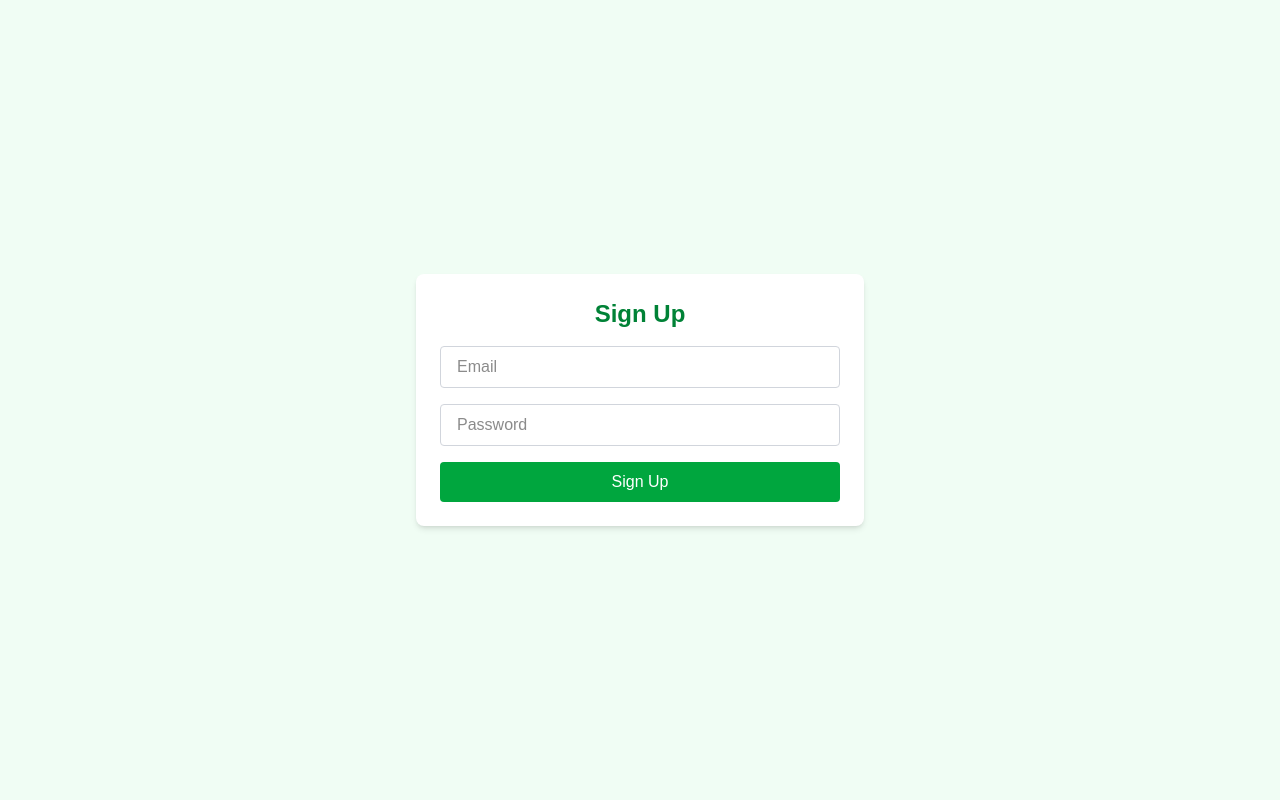
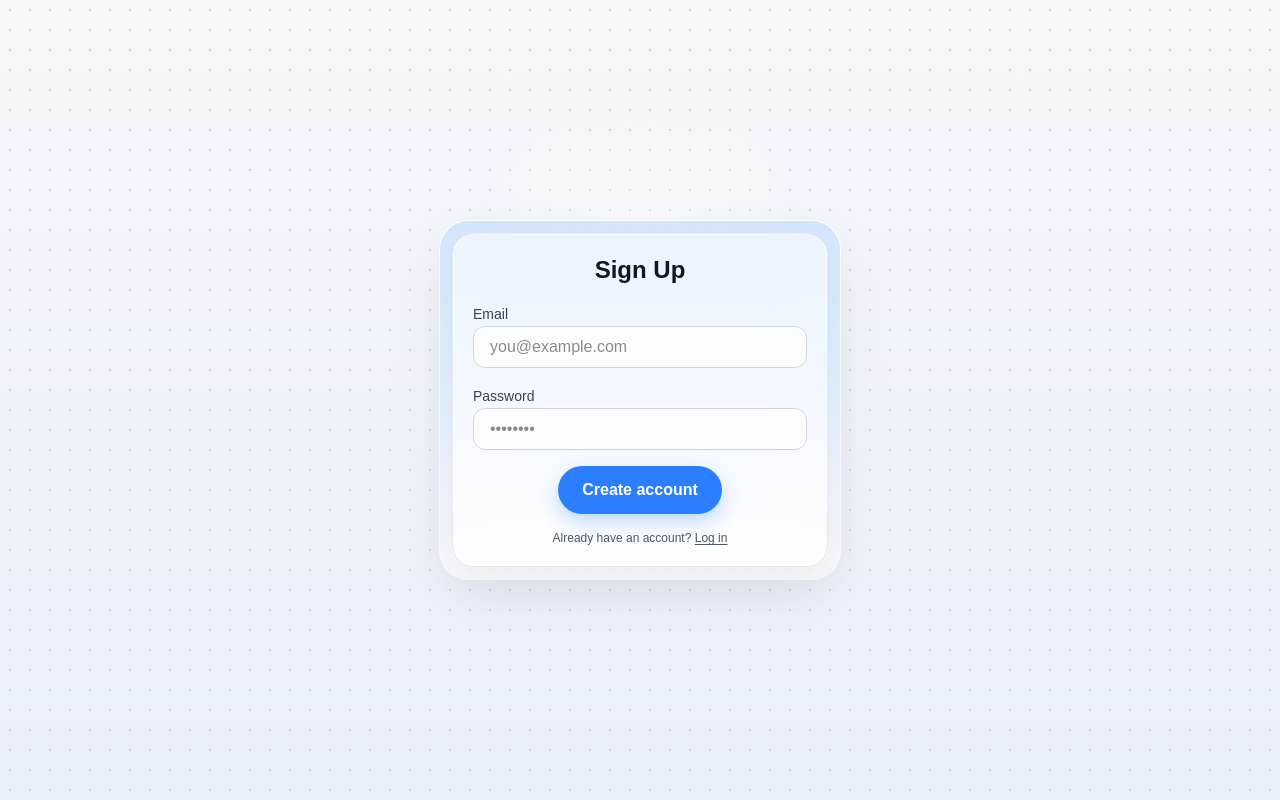
Before and after one commit to moud2/German-word-generator, a Next.js app in the folder word-generator/: page /signup in a window 1280 px wide. Built offline with nearby package versions, Linux system fonts and the light colour scheme; no server answers.

Commit message:
sing up and sing in

```diff
--- a/word-generator/src/app/login/page.tsx
+++ b/word-generator/src/app/login/page.tsx
@@ -3,7 +3,7 @@
 import { useState, useEffect } from 'react';
 import { supabase } from '../lib/supabaseClient';
 import { useRouter } from 'next/navigation';
-import { useAuth } from '../context/AuthContext'; // adjust path if needed
+import { useAuth } from '../context/AuthContext';
 
 export default function LoginPage() {
   const [email, setEmail] = useState('');
@@ -24,58 +24,89 @@ export default function LoginPage() {
     } else {
       setMessage('Logged in successfully!');
       setMessageType('success');
-      // ❌ Do not push(router) immediately here
     }
   };
 
-  // ✅ Auto redirect when user is logged in
   useEffect(() => {
-    if (!loading && user) {
-      router.push('/');
-    }
+    if (!loading && user) router.push('/');
   }, [user, loading, router]);
 
   return (
-    <div className="min-h-screen bg-green-50 flex items-center justify-center px-4">
-      <form
-        onSubmit={handleLogin}
-        className="bg-white p-6 rounded-lg shadow-md w-full max-w-md flex flex-col gap-4"
-      >
-        <h1 className="text-2xl font-bold text-green-700 text-center">Log In</h1>
+    <div className="relative min-h-screen flex flex-col bg-gradient-to-b from-[#f5f7fa] to-[#e8f0f8]">
+      {/* Background dots */}
+      <div
+        aria-hidden="true"
+        className="absolute inset-0 bg-[radial-gradient(#d1d5db_1px,transparent_1px)] [background-size:20px_20px] pointer-events-none"
+      />
 
+      {/* Centered shell */}
+      <main className="flex flex-1 items-center justify-center relative z-10 px-4 py-10">
+        <div className="relative">
+          {/* light halo */}
+          <div className="pointer-events-none absolute w-[420px] h-[520px] -top-16 left-1/2 -translate-x-1/2 rounded-[32px] bg-[radial-gradient(80%_120%_at_50%_0%,rgba(255,255,255,.8),transparent_50%)] blur-xl opacity-60" />
+
+          {/* OUTER LIGHT SHELL */}
+          <div className="relative w-[400px] max-w-full rounded-[28px] p-3 ring-1 ring-white/60 bg-gradient-to-b from-blue-200/60 to-white/60 backdrop-blur-xl shadow-[0_0_0_1px_rgba(255,255,255,.6),0_20px_60px_rgba(0,0,0,.05)]">
+            {/* INNER GLASS CARD */}
+            <div className="relative rounded-[22px] bg-white/60 backdrop-blur-xl border border-gray-200 p-5 text-gray-900 shadow-[inset_0_0_0_1px_rgba(255,255,255,.6),0_20px_50px_rgba(0,0,0,.05)]">
+              <h1 className="text-2xl font-bold text-center mb-4">Log In</h1>
+
+              <form onSubmit={handleLogin} className="space-y-4">
+                <div className="space-y-1">
+                  <label htmlFor="email" className="text-sm text-gray-700">Email</label>
                   <input
+                    id="email"
                     type="email"
-          placeholder="Email"
+                    placeholder="you@example.com"
                     value={email}
                     onChange={e => setEmail(e.target.value)}
-          className="border border-gray-300 rounded px-4 py-2 focus:outline-none focus:ring-2 focus:ring-green-400"
+                    className="w-full rounded-xl border border-gray-300 bg-white/80 px-4 py-2 outline-none focus:ring-2 focus:ring-blue-400"
+                    required
                   />
+                </div>
 
+                <div className="space-y-1">
+                  <label htmlFor="password" className="text-sm text-gray-700">Password</label>
                   <input
+                    id="password"
                     type="password"
-          placeholder="Password"
+                    placeholder="••••••••"
                     value={password}
                     onChange={e => setPassword(e.target.value)}
-          className="border border-gray-300 rounded px-4 py-2 focus:outline-none focus:ring-2 focus:ring-green-400"
+                    className="w-full rounded-xl border border-gray-300 bg-white/80 px-4 py-2 outline-none focus:ring-2 focus:ring-blue-400"
+                    required
                   />
+                </div>
 
+                <div className="flex justify-center mt-2">
                   <button
                     type="submit"
-          className="bg-green-600 text-white py-2 rounded hover:bg-green-700"
+                    className="inline-flex items-center gap-2 px-6 py-3 rounded-full bg-blue-500 hover:bg-blue-400 text-white font-semibold shadow-[0_8px_20px_rgba(59,130,246,.3)] transition"
                   >
                     Log In
                   </button>
+                </div>
 
                 {message && (
                   <p
-            className={`text-sm text-center ${
-              messageType === 'success' ? 'text-green-600' : 'text-red-600'
+                    className={`text-sm text-center mt-2 ${
+                      messageType === 'success' ? 'text-blue-700' : 'text-red-600'
                     }`}
                   >
                     {message}
                   </p>
                 )}
               </form>
+
+              {/* Small links row */}
+              <div className="mt-4 flex items-center justify-between text-xs text-gray-600">
+                <a href="/signup" className="hover:text-blue-600 underline underline-offset-2">Create account</a>
+                <a href="/forgot-password" className="hover:text-blue-600 underline underline-offset-2">Forgot password?</a>
+              </div>
+            </div>
+          </div>
+        </div>
+      </main>
     </div>
   );
 }
--- a/word-generator/src/app/signup/page.tsx
+++ b/word-generator/src/app/signup/page.tsx
@@ -23,52 +23,88 @@ export default function Signup() {
         setMessage("🎉 You're almost done! Check your inbox to confirm your email.");
       } else {
         setIsError(true);
-        setMessage(result.error || "Something went wrong, please try again.");
+        setMessage(result.error || 'Something went wrong, please try again.');
       }
     } catch (err) {
       console.error(err);
       setIsError(true);
-      setMessage("Something went wrong, please try again.");
+      setMessage('Something went wrong, please try again.');
     }
   };
 
   return (
-    <div className="min-h-screen bg-green-50 flex items-center justify-center px-4">
-      <form
-        onSubmit={handleSignup}
-        className="bg-white p-6 rounded-lg shadow-md w-full max-w-md flex flex-col gap-4"
-      >
-        <h1 className="text-2xl font-bold text-green-700 text-center">Sign Up</h1>
-
-        <input
-          type="email"
-          placeholder="Email"
-          value={email}
-          onChange={e => setEmail(e.target.value)}
-          className="border border-gray-300 rounded px-4 py-2 focus:outline-none focus:ring-2 focus:ring-green-400"
+    <div className="relative min-h-screen flex flex-col bg-gradient-to-b from-[#f5f7fa] to-[#e8f0f8]">
+      {/* Background dots */}
+      <div
+        aria-hidden="true"
+        className="absolute inset-0 bg-[radial-gradient(#d1d5db_1px,transparent_1px)] [background-size:20px_20px] pointer-events-none"
       />
 
+      {/* Centered shell */}
+      <main className="flex flex-1 items-center justify-center relative z-10 px-4 py-10">
+        <div className="relative">
+          {/* light halo */}
+          <div className="pointer-events-none absolute w-[420px] h-[520px] -top-16 left-1/2 -translate-x-1/2 rounded-[32px] bg-[radial-gradient(80%_120%_at_50%_0%,rgba(255,255,255,.8),transparent_50%)] blur-xl opacity-60" />
+
+          {/* OUTER LIGHT SHELL */}
+          <div className="relative w-[400px] max-w-full rounded-[28px] p-3 ring-1 ring-white/60 bg-gradient-to-b from-blue-200/60 to-white/60 backdrop-blur-xl shadow-[0_0_0_1px_rgba(255,255,255,.6),0_20px_60px_rgba(0,0,0,.05)]">
+            {/* INNER GLASS CARD */}
+            <div className="relative rounded-[22px] bg-white/60 backdrop-blur-xl border border-gray-200 p-5 text-gray-900 shadow-[inset_0_0_0_1px_rgba(255,255,255,.6),0_20px_50px_rgba(0,0,0,.05)]">
+              <h1 className="text-2xl font-bold text-center mb-4">Sign Up</h1>
+
+              <form onSubmit={handleSignup} className="space-y-4">
+                <div className="space-y-1">
+                  <label htmlFor="email" className="text-sm text-gray-700">Email</label>
                   <input
+                    id="email"
+                    type="email"
+                    placeholder="you@example.com"
+                    value={email}
+                    onChange={(e) => setEmail(e.target.value)}
+                    className="w-full rounded-xl border border-gray-300 bg-white/80 px-4 py-2 outline-none focus:ring-2 focus:ring-blue-400"
+                    required
+                  />
+                </div>
+
+                <div className="space-y-1">
+                  <label htmlFor="password" className="text-sm text-gray-700">Password</label>
+                  <input
+                    id="password"
                     type="password"
-          placeholder="Password"
+                    placeholder="••••••••"
                     value={password}
-          onChange={e => setPassword(e.target.value)}
-          className="border border-gray-300 rounded px-4 py-2 focus:outline-none focus:ring-2 focus:ring-green-400"
+                    onChange={(e) => setPassword(e.target.value)}
+                    className="w-full rounded-xl border border-gray-300 bg-white/80 px-4 py-2 outline-none focus:ring-2 focus:ring-blue-400"
+                    required
                   />
+                </div>
 
+                <div className="flex justify-center mt-2">
                   <button
                     type="submit"
-          className="bg-green-600 text-white py-2 rounded hover:bg-green-700"
+                    className="inline-flex items-center gap-2 px-6 py-3 rounded-full bg-blue-500 hover:bg-blue-400 text-white font-semibold shadow-[0_8px_20px_rgba(59,130,246,.3)] transition"
                   >
-          Sign Up
+                    Create account
                   </button>
+                </div>
 
                 {message && (
-          <p className={`text-sm text-center ${isError ? 'text-red-600' : 'text-green-700'}`}>
+                  <p className={`text-sm text-center mt-2 ${isError ? 'text-red-600' : 'text-blue-700'}`}>
                     {message}
                   </p>
                 )}
               </form>
+
+              <div className="mt-4 text-center text-xs text-gray-600">
+                Already have an account?{' '}
+                <a href="/login" className="underline underline-offset-2 hover:text-blue-600">
+                  Log in
+                </a>
+              </div>
+            </div>
+          </div>
+        </div>
+      </main>
     </div>
   );
 }
```
Also changed, not shown: word-generator/src/app/success/page.tsx (+31 -10 lines), word-generator/src/app/verify/VerifyPage.tsx (+60 -17 lines). Lines whose indentation alone changed are shown as unchanged.
